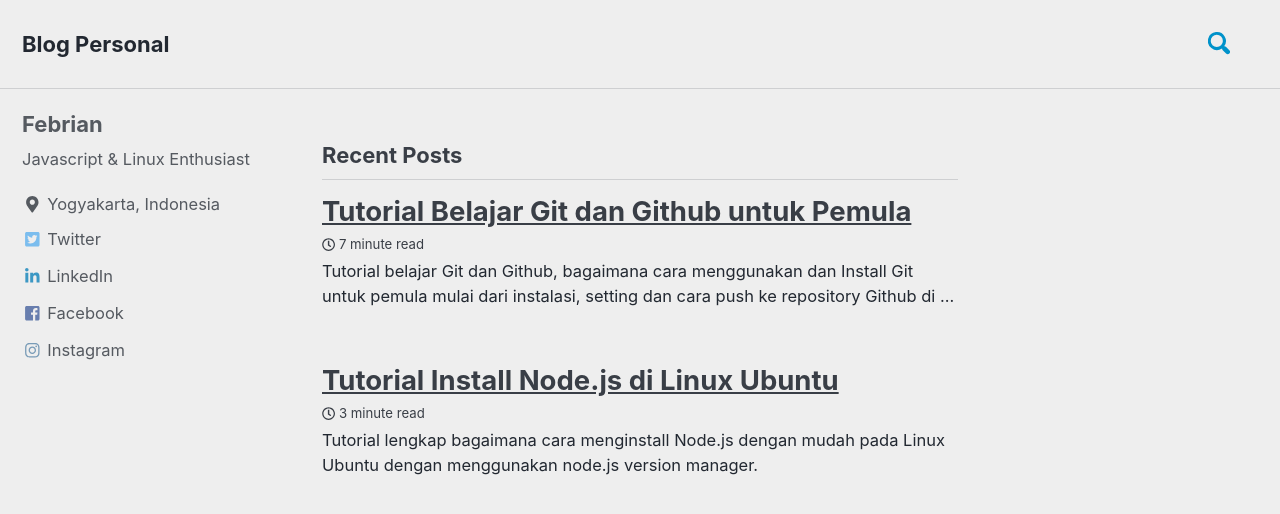
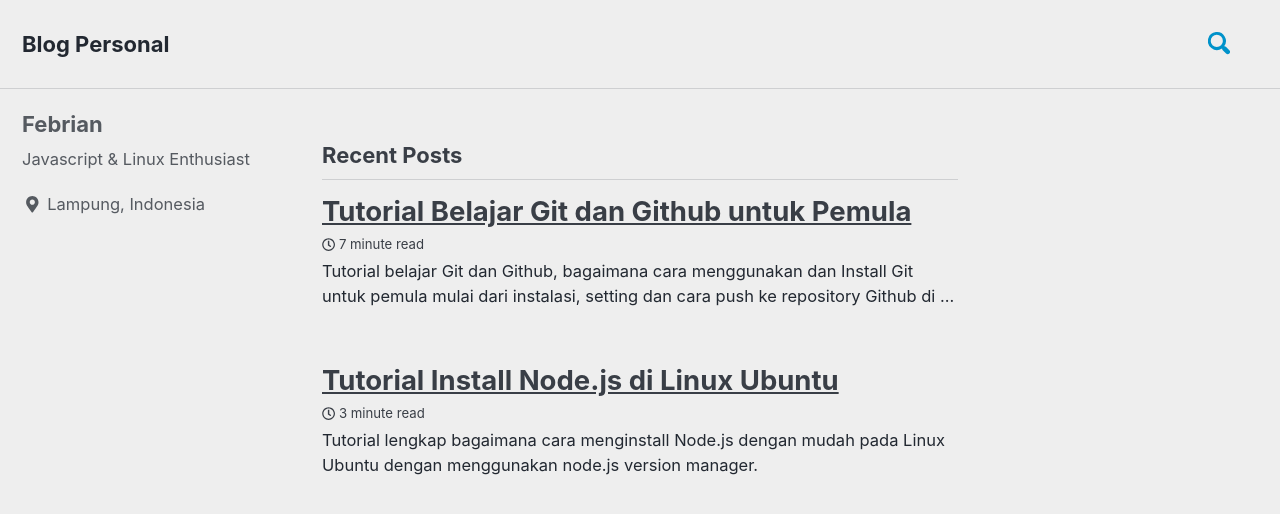
Before and after one commit to maineswai/blog, a Jekyll site: the page built from index.html, in a window 1280 px wide and 900 px high. Shown: the top 514 px of the window. Built offline with Jekyll 4.4.1, drawn with Linux system fonts in a browser that asks for light colours; cached includes are drawn as plain includes; the list of posts is cut into pages by our own code; part of the change alters nothing that is shown.

Commit message:
Update _config.yml

```diff
--- a/_config.yml
+++ b/_config.yml
@@ -110,7 +110,7 @@ author:
   name: "Febrian"
   avatar: # path of avatar image, e.g. "/assets/images/bio-photo.jpg"
   bio: "Javascript & Linux Enthusiast"
-  location: "Yogyakarta, Indonesia"
+  location: "Lampung, Indonesia"
   email: #"solihinfebrian0@gmail.com"
   links:
     - label: "Email"
@@ -121,16 +121,16 @@ author:
       # url: ""
     - label: "Twitter"
       icon: "fab fa-fw fa-twitter-square"
-      url: "https://twitter.com/maineswai"
+      #url: "https://twitter.com/maineswai"
     - label: "LinkedIn"
       icon: "fab fa-fw fa-linkedin-in"
-      url: "https://linkedin.com/in/maineswai"
+      #url: "https://linkedin.com/in/maineswai"
     - label: "Facebook"
       icon: "fab fa-fw fa-facebook-square"
-      url: "https://facebook.com/maineswai"
+      #url: "https://facebook.com/maineswai"
     - label: "Instagram"
       icon: "fab fa-fw fa-instagram"
-      url: "https://instagram.com/maineswai"
+      #url: "https://instagram.com/maineswai"
 
 # Site Footer
 footer:
```
